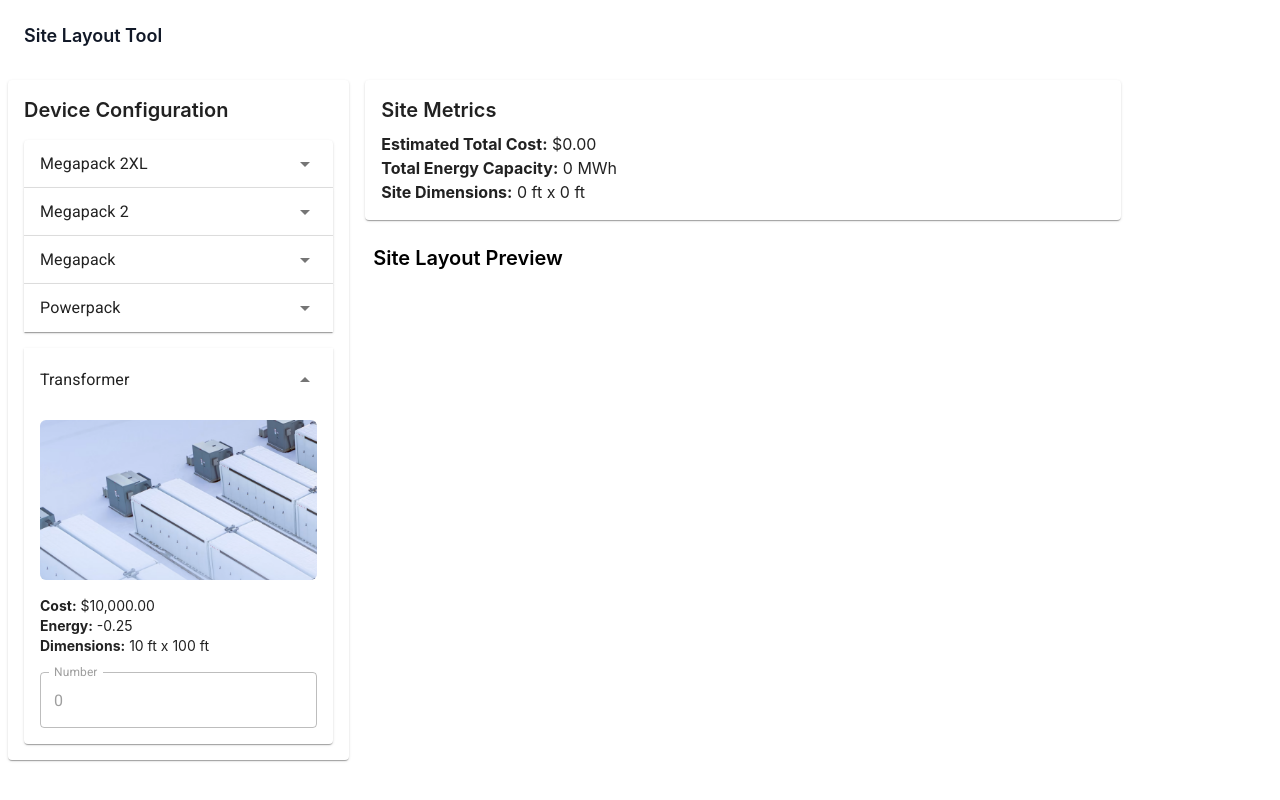
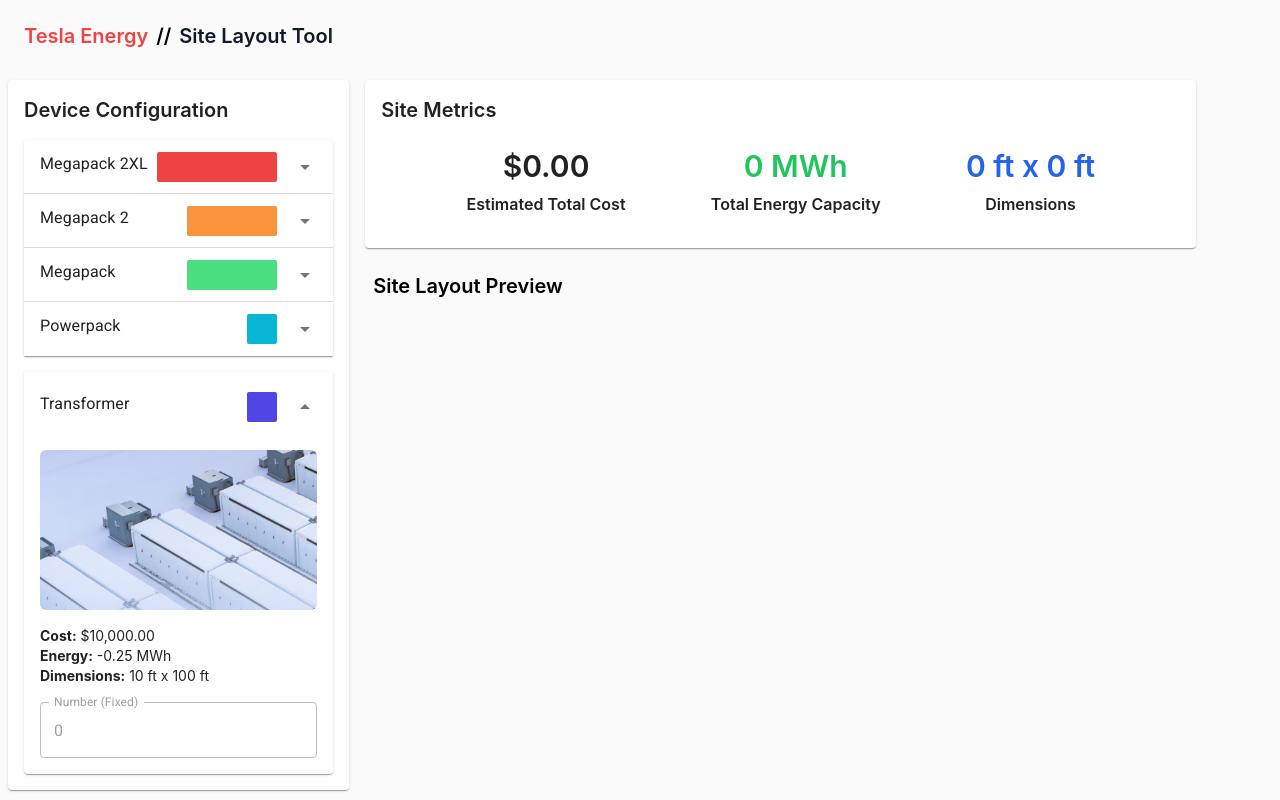
Before and after one commit to jasssse/tesla-takehome, a React (Create React App) app: page / in a window 1280 px wide. Both pictures are taken after a click on the button "Transformer". Built offline with nearby package versions, Linux system fonts and the light colour scheme.

Commit message:
Lots of styling

```diff
--- a/src/App.css
+++ b/src/App.css
@@ -1,38 +1,5 @@
 .App {
   text-align: center;
+  height: 100vh;
+  background-color: #fafafa;
 }
-
-.App-logo {
-  height: 40vmin;
-  pointer-events: none;
-}
-
-@media (prefers-reduced-motion: no-preference) {
-  .App-logo {
-    animation: App-logo-spin infinite 20s linear;
-  }
-}
-
-.App-header {
-  background-color: #282c34;
-  /* min-height: 100vh; */
-  display: flex;
-  flex-direction: column;
-  align-items: center;
-  justify-content: center;
-  font-size: calc(10px + 2vmin);
-  color: white;
-}
-
-.App-link {
-  color: #61dafb;
-}
-
-@keyframes App-logo-spin {
-  from {
-    transform: rotate(0deg);
-  }
-  to {
-    transform: rotate(360deg);
-  }
-}
--- a/src/App.tsx
+++ b/src/App.tsx
@@ -29,8 +29,14 @@
 
   return (
     <div className="App">
-      <header className="mx-auto flex justify-between p-6">
-        <a className="text-lg font-semibold leading-6 text-gray-900">
+      <header className="mx-auto flex text-xl font-semibold leading-6 p-6">
+        <a className="text-red-500 font-bol">
+          Tesla Energy
+        </a>
+        <a className='px-2'>
+          //
+        </a>
+        <a className="text-gray-900">
           Site Layout Tool
         </a>
       </header>
--- a/src/components/deviceCard.tsx
+++ b/src/components/deviceCard.tsx
@@ -18,26 +18,18 @@
         onCountChange(newValue);
     };
 
-
-    // const incrementCount = () => onCountChange(count + 1);
-    // TODO: REMOVE THE 0 CHECK
-    // const decrementCount = () => onCountChange(count > 0 ? count - 1: 0);
-
-
     return (
         <div className="flex flex-col items-start space-y-4">
             <div className="w-full h-40 overflow-hidden flex items-center justify-center rounded-md">
                 <img src={device.imagePath} alt={'image'} className="object-cover rounded-md" />
             </div>
 
-
-
             <div className="flex flex-col items-start text-sm">
                 <p>
                     <b>Cost:</b> {formattedCost}
                 </p>
                 <p>
-                    <b>Energy:</b> {device.energy}
+                    <b>Energy:</b> {device.energy} MWh
                 </p>
                 <p>
                     <b>Dimensions:</b> {device.width} ft x {device.height * 10} ft
@@ -48,15 +40,13 @@
                         <b>Release Year:</b> {device.releaseYear}
                     </p>
                 }
-
-
             </div>
 
             <TextField
                 fullWidth
                 disabled = {deviceId == 0}
                 id="outlined-number"
-                label="Number"
+                label={`Number ${deviceId == 0 ? '(Fixed)' : ''}`}
                 type="number"
                 slotProps={{
                     inputLabel: {
@@ -66,9 +56,6 @@
                 value={count}
                 onChange={handleInputChange}
             />
-
-
         </div>
-
     )
 }
--- a/src/components/deviceList.tsx
+++ b/src/components/deviceList.tsx
@@ -2,7 +2,7 @@
 import Accordion from '@mui/material/Accordion';
 import AccordionDetails from '@mui/material/AccordionDetails';
 import AccordionSummary from '@mui/material/AccordionSummary';
-import { DeviceIndex } from "../models/device"
+import { DeviceIndex, deviceColours } from "../models/device"
 import { DeviceCard } from "./deviceCard";
 import ArrowDropDownIcon from '@mui/icons-material/ArrowDropDown';
 import Typography from '@mui/material/Typography';
@@ -22,13 +22,25 @@
                 </h1>
                 {Object.entries(deviceIndex).reverse().map(([idString, count]) => {
                     const id = parseInt(idString)
+                    const device = DeviceGuide.get(id)!
 
                     return (
                         <Accordion>
                             <AccordionSummary
                                 expandIcon={<ArrowDropDownIcon />}
                             >
-                                <Typography>{DeviceGuide.get(id)!.name}</Typography>
+                                <div className='flex flex-row w-full space-x-2 justify-between pr-4'>
+                                    <Typography>{device.name}</Typography>
+                                    <div
+                                        className={`rounded-sm ${deviceColours.get(id)}`}
+                                        style={{
+                                            width: device.width * 3,
+                                            height: device.height * 3
+                                        }}
+                                    >
+                                    </div>
+                                </div>
+
                             </AccordionSummary>
                             <AccordionDetails>
                                 <DeviceCard
@@ -43,23 +55,6 @@
                     )
                 })}
             </div>
-            {/* <div className="flex flex-col items-start">
-                <h1 className='text-lg font-bold'>Devices</h1>
-                {Object.entries(deviceIndex).map(([idString, count]) => {
-                    const id = parseInt(idString)
-
-                    return (
-                        <DeviceCard
-                            key={id}
-                            deviceId={id}
-                            count={count}
-                            onCountChange={(count: number) =>
-                                updateDeviceCount(id, count)
-                            }
-                        />
-                    )
-                })}
-            </div>  */}
         </Card>
 
     )
--- a/src/components/metricsArea.tsx
+++ b/src/components/metricsArea.tsx
@@ -11,36 +11,36 @@
     const formattedCost = cost.toLocaleString("en-US", {style:"currency", currency:"USD"});
 
     return(
-        <Card className='p-4 w-10/12'>
-
+        <Card className='p-4 w-11/12'>
             <div className="flex flex-col items-start">
                 <h1 className="text-xl font-semibold mb-2">
                     Site Metrics
                 </h1>
 
-                {[
-                    {
-                        title: "Estimated Total Cost",
-                        value: `${formattedCost}`
-                    },
-                    {
-                        title: "Total Energy Capacity",
-                        value: `${energy} MWh`
-                    },
-                    {
-                        title: "Site Dimensions",
-                        value: `${rowCount * 10} ft x ${width} ft`
-                    }
+                <div className='flex flex-row justify-evenly w-full py-4 font-semibold'>
+                    <div className='flex flex-col space-y-2'>
+                        <p className='text-3xl'>
+                            {formattedCost}
+                        </p>
+                        <p>Estimated Total Cost</p>
+                    </div>
 
-                ].map(item => (
-                    <p key = {item.title}>
-                        <b>{item.title}:</b> {item.value}
-                    </p>
-                ))}
+                    <div className='flex flex-col space-y-2'>
+                        <p className='text-3xl text-green-500'>
+                            {energy} MWh
+                        </p>
+                        <p>Total Energy Capacity</p>
+                    </div>
 
+                    <div className='flex flex-col space-y-2'>
+                        <p className='text-3xl text-blue-600 '>
+                            {rowCount * 10} ft x {width} ft
+                        </p>
+                        <p>Dimensions</p>
+                    </div>
+
+                </div>
             </div>
-
         </Card>
-
     )
 }
--- a/src/components/siteLayout.tsx
+++ b/src/components/siteLayout.tsx
@@ -20,14 +20,12 @@
                 {layout.map((row, i) => {
                     return(
                         <div key={i} className="flex flex-row">
-                            {row.map((deviceId, j) => {
+                            {row.map((deviceId) => {
                                 return (
                                     <Tile id={deviceId} />
                                 )
                             })}
-
                         </div>
-
                     )
                 })}
             </div>
@@ -42,15 +40,33 @@
 
 const Tile = ({id} : TileProps) => {
     const device = DeviceGuide.get(id)!
+    const [isHovered, setIsHovered] = useState(false);
+
+  // Function to handle mouse enter
+    const handleMouseEnter = () => {
+        setIsHovered(true);
+    };
+
+    // Function to handle mouse leave
+    const handleMouseLeave = () => {
+        setIsHovered(false);
+    };
 
     return (
         <div
-            className={`border-8 border-white rounded-2xl p-4 ${deviceColours.get(id)}`}
+            className={`relative flex items-center justify-center border-8 border-[#fafafa] rounded-2xl p-4 ${deviceColours.get(id)}`}
             style={{
                 width: device.width * 10,
                 height: device.height * 10
             }}
+            onMouseEnter={handleMouseEnter}
+            onMouseLeave={handleMouseLeave}
         >
+            {isHovered && (
+                <span className="absolute text-white text-center px-2 py-1 bg-black bg-opacity-50 rounded">
+                    {device.name}
+                </span>
+            )}
         </div>
     )
 
--- a/src/models/device.ts
+++ b/src/models/device.ts
@@ -31,9 +31,9 @@
 };
 
 export const deviceColours = new Map<number, string>([
-    [0, "bg-[#1e293b]"],
-    [1, "bg-[#8b5cf6]"],
-    [2, "bg-[#22d3ee]"],
+    [0, "bg-[#4f46e5]"],
+    [1, "bg-[#06b6d4]"],
+    [2, "bg-[#4ade80]"],
     [3, "bg-[#fb923c]"],
     [4, "bg-[#ef4444]"]
 ])
```
